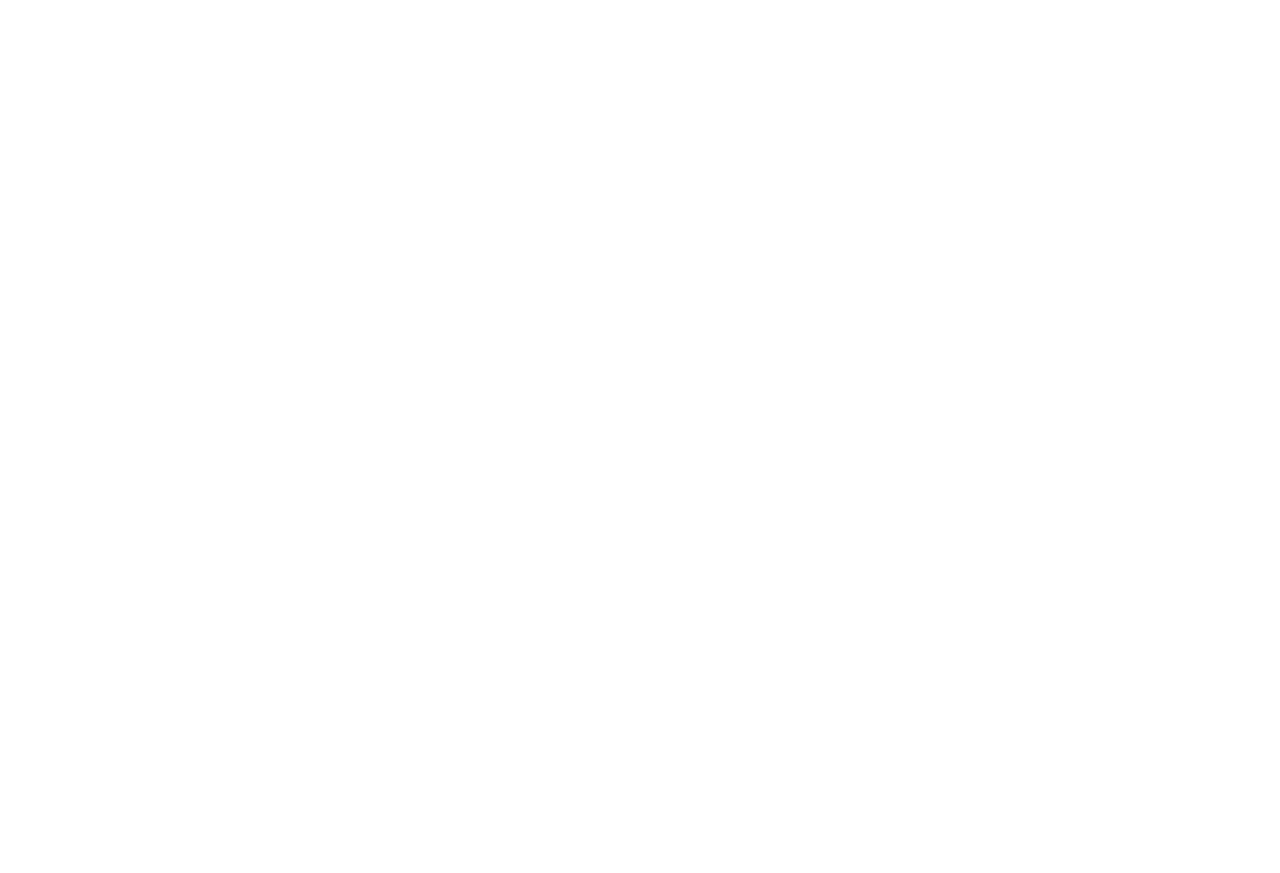
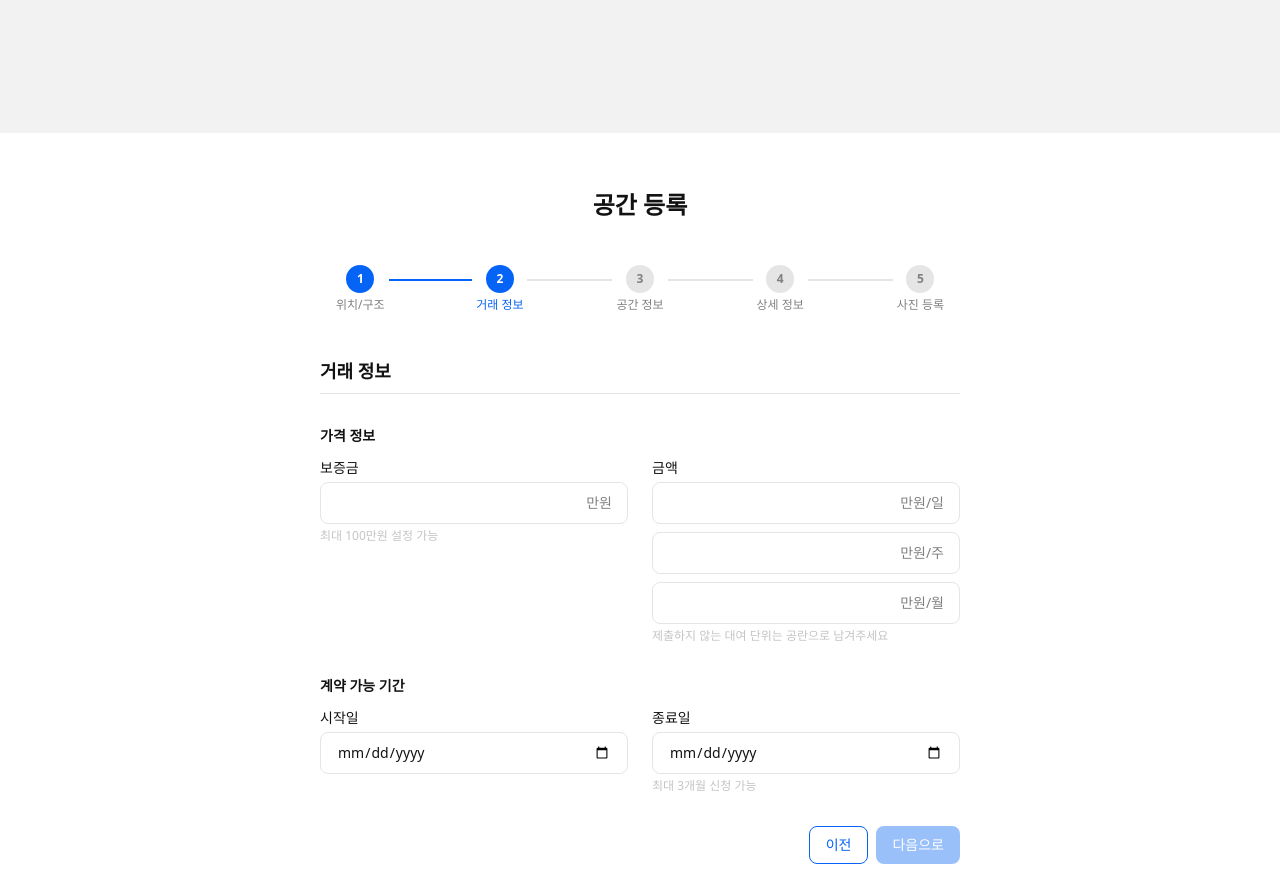
Before and after one commit to UMC-POP-IT/Pop-It-FE, a React (Vite) app: page /host/register/step2 in a window 1280 px wide. Before the commit this address had no page. Shown: the part 224-1097 px from the top of the page. Before the commit the page ends 800 px from the top, so only its background shows below. Built offline with nearby package versions, Linux system fonts and the light colour scheme.

Commit message:
feat: 공간 등록 Step2 거래정보 UI 구현 (#15)

```diff
--- a/src/app/router.tsx
+++ b/src/app/router.tsx
@@ -19,6 +19,7 @@ import { MyReservationPage } from "@/features/guest-explore/pages/MyReservationP
 
 // 3번 팀원 (사라 - 공간등록)
 import { RegisterStep1 } from "@/features/host-register/pages/RegisterStep1";
+import { RegisterStep2 } from "@/features/host-register/pages/RegisterStep2";
 
 // 4번 팀원 (챈 - 내공간관리/예약관리/로그인)
 // import { MySpacePage } from "@/features/host-manage/pages/MySpacePage"
@@ -62,6 +63,7 @@ export const router = createBrowserRouter([
 
       // 3번 팀원 - 공간등록
       { path: "/host/register", element: <RegisterStep1 /> },
+      { path: "/host/register/step2", element: <RegisterStep2 /> },
 
       // 4번 팀원 - 내공간관리/예약관리
       { path: "/host/spaces", element: <div>내공간 - 4번</div> },
--- /dev/null
+++ b/src/features/host-register/pages/RegisterStep2.tsx
@@ -0,0 +1,125 @@
+import StepIndicator from "@/shared/components/StepIndicator";
+import Input from "@/shared/components/Input";
+import Button from "@/shared/components/Button";
+
+// 5단계 진행바 라벨 (Step1과 동일 — 현재 단계만 다름)
+const STEPS = ["위치/구조", "거래 정보", "공간 정보", "상세 정보", "사진 등록"];
+
+// 금액(대여료) 단위별 입력 (일/주/월)
+const PRICE_ROWS = ["만원/일", "만원/주", "만원/월"];
+
+export const RegisterStep2 = () => {
+  return (
+    <div className="mx-auto flex w-full max-w-2xl flex-col gap-8 px-4 py-6">
+      {/* 페이지 제목 (가운데) */}
+      <h1 className="text-text-primary text-center text-2xl font-bold">
+        공간 등록
+      </h1>
+
+      {/* 상단 진행바 (공통 컴포넌트) — 1 = 두 번째 단계(거래 정보) */}
+      <StepIndicator
+        steps={STEPS}
+        currentStep={1}
+      />
+
+      {/* 섹션: 거래 정보 */}
+      <div className="flex flex-col gap-8">
+        <h2 className="text-text-primary border-border border-b pb-2 text-lg font-bold">
+          거래 정보
+        </h2>
+
+        {/* 가격 정보 (2단: 보증금 / 금액) */}
+        <div className="flex flex-col gap-3">
+          <span className="text-text-primary text-sm font-bold">가격 정보</span>
+
+          <div className="grid grid-cols-2 gap-6">
+            {/* 보증금 */}
+            <div className="flex flex-col gap-1">
+              <span className="text-text-primary text-sm font-medium">
+                보증금
+              </span>
+              <div className="relative">
+                <Input type="number" />
+                <span className="text-text-secondary pointer-events-none absolute top-1/2 right-4 -translate-y-1/2 text-sm">
+                  만원
+                </span>
+              </div>
+              <span className="text-text-disabled text-xs">
+                최대 100만원 설정 가능
+              </span>
+            </div>
+
+            {/* 금액 (일/주/월 3줄) */}
+            <div className="flex flex-col gap-1">
+              <span className="text-text-primary text-sm font-medium">
+                금액
+              </span>
+              <div className="flex flex-col gap-2">
+                {PRICE_ROWS.map((unit) => (
+                  <div
+                    key={unit}
+                    className="relative"
+                  >
+                    <Input type="number" />
+                    <span className="text-text-secondary pointer-events-none absolute top-1/2 right-4 -translate-y-1/2 text-sm">
+                      {unit}
+                    </span>
+                  </div>
+                ))}
+              </div>
+              <span className="text-text-disabled text-xs">
+                제출하지 않는 대여 단위는 공란으로 남겨주세요
+              </span>
+            </div>
+          </div>
+        </div>
+
+        {/* 계약 가능 기간 (시작일 / 종료일) */}
+        <div className="flex flex-col gap-3">
+          <span className="text-text-primary text-sm font-bold">
+            계약 가능 기간
+          </span>
+
+          <div className="grid grid-cols-2 gap-6">
+            {/* 시작일 */}
+            <Input
+              label="시작일"
+              type="date"
+            />
+
+            {/* 종료일 */}
+            <div className="flex flex-col gap-1">
+              <Input
+                label="종료일"
+                type="date"
+              />
+              <span className="text-text-disabled text-xs">
+                최대 3개월 신청 가능
+              </span>
+            </div>
+          </div>
+        </div>
+      </div>
+
+      {/* 이전 / 다음으로 버튼 (우측 정렬)
+          정적: 다음으로는 초기 비활성(회색) 상태.
+          ⚠️ '이전'은 디자인상 회색 채움인데 공통 Button에 해당 variant 없어 outline 사용 → 챈(4번)과 협의 예정
+          TODO: 유효성 검사 통과 시 활성화 + 단계 이동 (RHF 붙일 때) */}
+      <div className="flex justify-end gap-2">
+        <Button
+          variant="outline"
+          size="md"
+        >
+          이전
+        </Button>
+        <Button
+          variant="primary"
+          size="md"
+          disabled
+        >
+          다음으로
+        </Button>
+      </div>
+    </div>
+  );
+};
```
